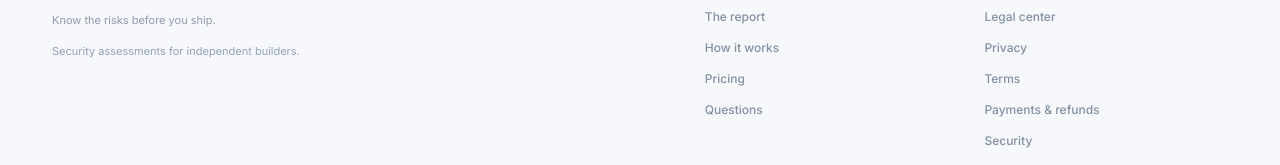
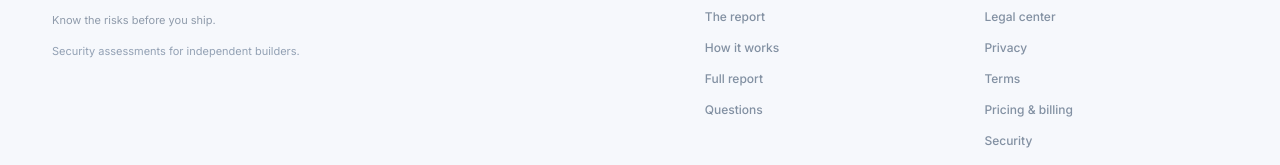
Before and after one commit to helloskyorigin/Safe-sure, a Next.js app: page / in a window 1280 px wide. Shown: the part 5447-5612 px from the top of the page. Built offline with nearby package versions, Linux system fonts and the light colour scheme.

Commit message:
copy: update footer for free all-inclusive reports

```diff
--- a/components/Footer.tsx
+++ b/components/Footer.tsx
@@ -13,8 +13,8 @@ export default function Footer({ onOpenAssessment }: { onOpenAssessment: () => v
           <span className="footer-independence">Security assessments for independent builders.</span>
         </div>
         <div className="footer-columns">
-          <nav aria-label="Product navigation"><strong>Product</strong><a href="#product">The report</a><a href="#how">How it works</a><a href="#pricing">Pricing</a><a href="#faq">Questions</a></nav>
-          <nav aria-label="Legal navigation"><strong>Company & legal</strong><Link href="/legal">Legal center</Link><Link href="/privacy">Privacy</Link><Link href="/terms">Terms</Link><Link href="/refunds">Payments & refunds</Link><Link href="/security">Security</Link><Link href="/contact">Contact</Link></nav>
+          <nav aria-label="Product navigation"><strong>Product</strong><a href="#product">The report</a><a href="#how">How it works</a><a href="#pricing">Full report</a><a href="#faq">Questions</a></nav>
+          <nav aria-label="Legal navigation"><strong>Company & legal</strong><Link href="/legal">Legal center</Link><Link href="/privacy">Privacy</Link><Link href="/terms">Terms</Link><Link href="/refunds">Pricing & billing</Link><Link href="/security">Security</Link><Link href="/contact">Contact</Link></nav>
         </div>
       </div>
       <div className="container copyright">
```
